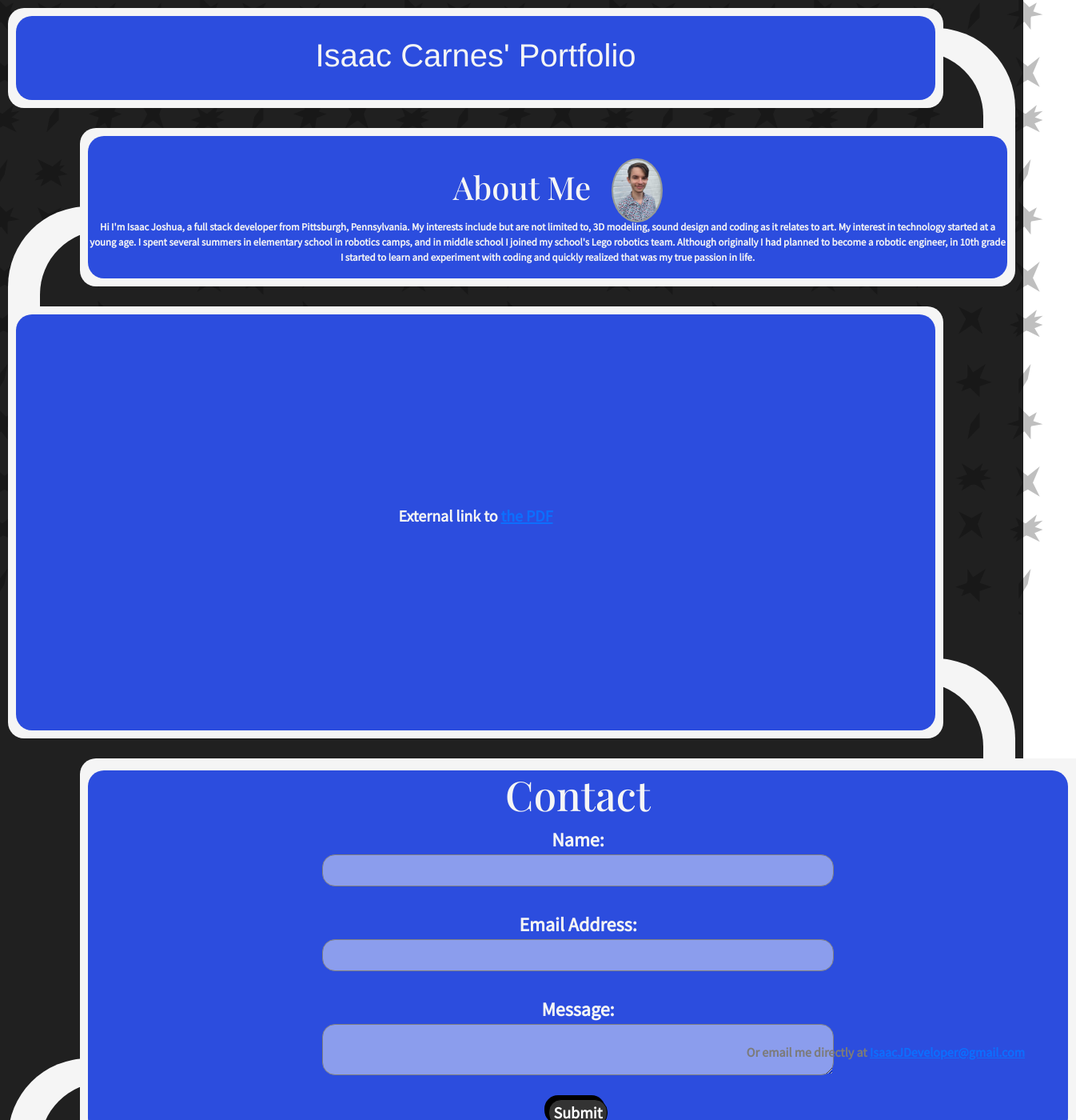
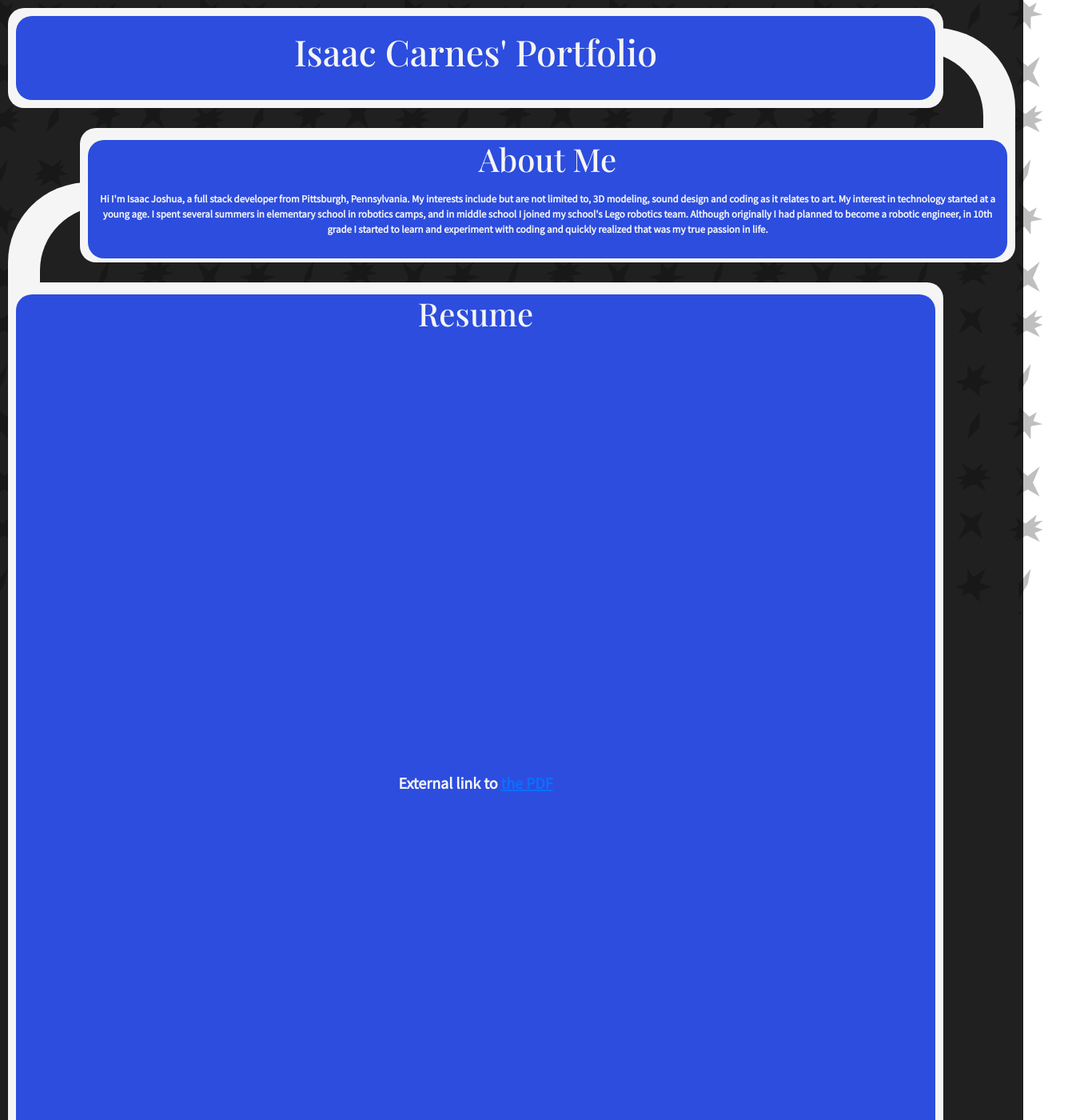
Before and after one commit to IsaacJCarnes/ij-portfolio, a React (Create React App) app: page / in a window 1280 px wide. Shown: the part 40-1440 px from the top of the page at 80% size, 1346 px wide, since content can reach past the window. Built offline with nearby package versions, Linux system fonts and the light colour scheme.

Commit message:
Standardized headers and spacing

```diff
--- a/src/css/Header.css
+++ b/src/css/Header.css
@@ -7,8 +7,8 @@
 }
 
 .header h1{
-  position: relative;
-  font-size: 1fr;
-  min-width: fit-content;
-  font-family:'Franklin Gothic Medium', 'Arial Narrow', Arial, sans-serif;
+  font-size: 3.5cqmax;
+  color: var(--main-text-color);
+  margin-bottom: 2vh;
+  font-family: Playfair, 'Courier New', Courier, monospace;
 }
--- a/src/index.css
+++ b/src/index.css
@@ -66,3 +66,25 @@ code {
   background-repeat: repeat;
   background-size: 256px 256px;
 }
+
+.sectionContainer {
+  display: flex;
+  flex-direction: column;
+  justify-content: flex-start;
+  align-items: center;
+  height: fit-content;
+  margin: 0px;
+}
+
+.sectionHeader{
+  font-size: 5cqmax;
+  color: var(--main-text-color);
+  margin-bottom: 2vh;
+  font-family: Playfair, 'Courier New', Courier, monospace;
+}
+
+@media only screen and (min-width: 810px) { /*Big Screens*/
+    .sectionHeader {
+        font-size: 5vmin;
+    }
+}
--- a/src/pages/AboutMe/About.css
+++ b/src/pages/AboutMe/About.css
@@ -1,34 +1,15 @@
-.AboutContainer {
-  display: flex;
-  flex-direction: column;
-  justify-content: flex-start;
-  align-items: center;
-  height: fit-content;
-  margin: 0px;
-}
-
-.AboutContainer h3 {
-  font-size: 5cqmax;
-  color: var(--main-text-color);
-  margin-bottom: 2vh;
-  font-family: Playfair, 'Courier New', Courier, monospace;
-
-}
-
-.AboutContainer h3:after {
+/*.AboutContainer h1:after {
   display: inline-block;
   position: relative;
   content: "";
   right: -2vw;
   top: 3.5vmin;
-  width: 10vmin;
-  height: 12vmin;
   background: url('../../assets/me.jpg') no-repeat;
   background-size: 110%;
   border-radius: 50%;
   background-position: 50% 30%;
   border: 2px var(--main-border-color) solid;
-}
+}*/
 
 
 .AboutContainer p {
@@ -37,10 +18,7 @@
 }
 
 @media only screen and (min-width: 810px) { /*Big Screens*/
-    .AboutContainer h3 {
-        font-size: 5vmin;
-    }
-    .AboutContainer h3:after {
+    .AboutContainer h1:after {
       width: 8vmin;
       height: 10vmin;
     }
--- a/src/pages/AboutMe/index.js
+++ b/src/pages/AboutMe/index.js
@@ -2,8 +2,8 @@ import "./About.css";
 
 const AboutMe = () => {
   return (
-    <div className="AboutContainer">
-      <h3>About Me</h3>
+    <div className="AboutContainer sectionContainer">
+      <h1 className="sectionHeader">About Me</h1>
       <p className="text-center">
         Hi I'm Isaac Joshua, a full stack developer from Pittsburgh,
         Pennsylvania. My interests include but are not limited to, 3D modeling,
--- a/src/pages/ContactMe/Contact.css
+++ b/src/pages/ContactMe/Contact.css
@@ -1,25 +1,12 @@
 .ContactContainer {
-  display: flex;
-  flex-direction: column;
-  justify-content: flex-start;
-  align-items: center;
-  width: 95vw;
-  height: auto;
-  max-height: 60vh;
-  margin: 5px;
-}
-
-.ContactContainer h1 {
-  color: var(--main-text-color);
-  font-size: 6.4vmin;
-  font-family: Playfair, 'Courier New', Courier, monospace;
+  padding-bottom: 40px;
 }
 
 .ContactContainer p {
   color: var(--background-text-color);
   position: absolute;
-  right: 5vw;
-  bottom: 10vh;
+  right: 20px;
+  bottom: 0px;
   font-size: 2.5vmin;
 }
 
@@ -62,6 +49,7 @@
 }
 
 .ContactForm button {
+  margin-top: 10px;
   border-radius: 2vmin 2vmin;
   width: fit-content;
   min-width: 5vw;
--- a/src/pages/ContactMe/index.js
+++ b/src/pages/ContactMe/index.js
@@ -10,8 +10,8 @@ export default function Contact(){
     }
 
     return (
-        <section id="contact" className='ContactContainer'>
-            <h1 id="contact-header">Contact</h1>
+        <section id="contact" className='ContactContainer sectionContainer'>
+            <h1 id="contact-header" className='sectionHeader'>Contact Me</h1>
             <form onSubmit={handleSubmit} className='ContactForm'>
 
             <div>
--- /dev/null
+++ b/src/pages/Resume/Resume.css
@@ -0,0 +1,20 @@
+.sectionContainer {
+  margin: 5px;
+}
+
+#PdfHolder {
+  padding: 5px;
+  width: 100%;
+  height: 100%;
+}
+
+#PdfHolder object {
+  height: 50vh;
+}
+
+@media only screen and (min-width: 810px) {
+  /*Big Screens*/
+  #PdfHolder object {
+    height: 1101px;
+  }
+}
--- a/src/pages/Resume/index.js
+++ b/src/pages/Resume/index.js
@@ -1,10 +1,28 @@
-import Pdf from '../../assets/resumeCarnes.pdf';
+import "./Resume.css";
+import Pdf from "../../assets/resumeCarnes.pdf";
 
-export default function Resume(){
 
-    return (
-        <object className='d-flex justify-content-center flex-column' style={{height: '65vh'}}data={Pdf} type="application/pdf" width="100%" height="100%">
-            <p className='ResumeText EasyText text-center'>External link to <a className='EasyText' href={Pdf}>the PDF</a></p>
+export default function Resume() {
+  return (
+    <div className="sectionContainer">
+      <h1 className="sectionHeader">Resume</h1>
+      <div id="PdfHolder">
+        <object
+          className="d-flex justify-content-center flex-column"
+          data={Pdf}
+          type="application/pdf"
+          width="100%"
+          height="100%"
+        >
+          <p className="ResumeText EasyText text-center">
+            External link to{" "}
+            <a className="EasyText" href={Pdf}>
+              the PDF
+            </a>
+          </p>
         </object>
-    )
+
+      </div>
+    </div>
+  );
 }
```
Also changed, not shown: 1 other file (tests, documents, lock files or other folders).
